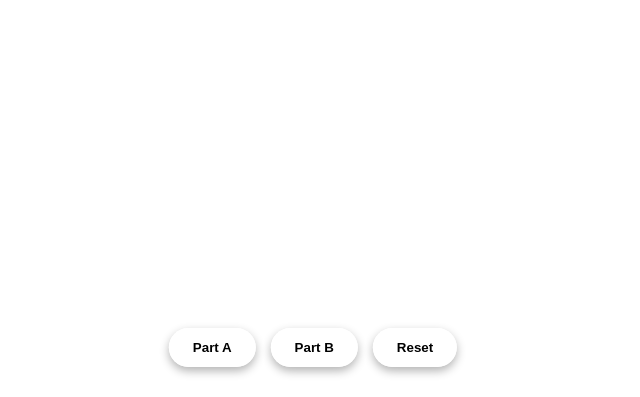
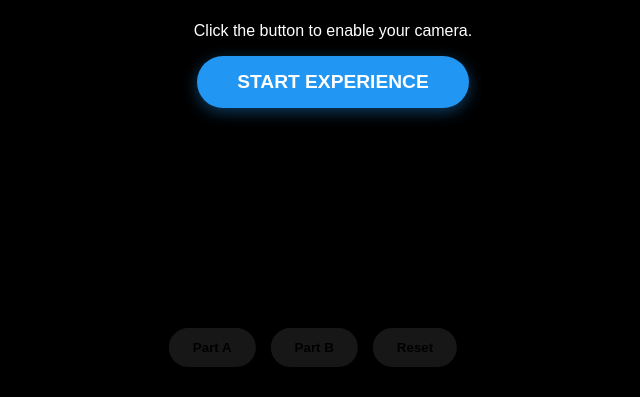
Before and after one commit to wtibbe-boop/my-ar-experience, a plain HTML site: page index.html in a window 1280 px wide. Shown: the part 403-800 px from the top of the page, without its empty margins (327-967 px from the left). Drawn offline with Linux system fonts and the light colour scheme.

Commit message:
Enhance AR experience with start overlay and loader
Added an overlay for starting the AR experience and modified loader behavior.

```diff
--- a/index.html
+++ b/index.html
@@ -8,7 +8,35 @@
     <script src="https://raw.githack.com/AR-js-org/AR.js/master/aframe/build/aframe-ar.js"></script>
 
     <style>
-      body { margin: 0; overflow: hidden; font-family: sans-serif; }
+      body { margin: 0; overflow: hidden; font-family: sans-serif; background-color: #000; }
+
+      /* The Start Overlay */
+      #overlay {
+        position: fixed;
+        top: 0; left: 0; width: 100%; height: 100%;
+        background: rgba(0, 0, 0, 0.9);
+        display: flex;
+        flex-direction: column;
+        justify-content: center;
+        align-items: center;
+        z-index: 2000;
+        color: white;
+        text-align: center;
+        padding: 20px;
+      }
+
+      #start-btn {
+        background: #2196F3;
+        color: white;
+        border: none;
+        padding: 15px 40px;
+        font-size: 1.2rem;
+        font-weight: bold;
+        border-radius: 50px;
+        cursor: pointer;
+        box-shadow: 0 4px 15px rgba(33, 150, 243, 0.4);
+      }
+
       /* UI Overlay for Buttons */
       .controls {
         position: fixed;
@@ -19,7 +47,8 @@
         gap: 15px;
         z-index: 999;
       }
-      button {
+
+      .controls button {
         background: rgba(255, 255, 255, 0.9);
         border: none;
         padding: 12px 24px;
@@ -28,12 +57,13 @@
         box-shadow: 0 4px 10px rgba(0,0,0,0.3);
         cursor: pointer;
       }
-      /* Loading Screen */
+
+      /* Loader */
       #loader {
+        display: none; /* Hidden until Start is clicked */
         position: fixed;
         top: 0; left: 0; width: 100%; height: 100%;
         background: white;
-        display: flex;
         justify-content: center;
         align-items: center;
         z-index: 1000;
@@ -42,7 +72,13 @@
   </head>
 
   <body>
-    <div id="loader"><h2>Loading AR Experience...</h2></div>
+    <div id="overlay">
+      <h1>Ready for AR?</h1>
+      <p>Click the button to enable your camera.</p>
+      <button id="start-btn" onclick="startExperience()">START EXPERIENCE</button>
+    </div>
+
+    <div id="loader"><h2>Initializing Camera...</h2></div>
 
     <div class="controls">
       <button onclick="togglePart('engine')">Part A</button>
@@ -52,7 +88,7 @@
 
     <a-scene
       embedded
-      arjs="sourceType: webcam; debugUIEnabled: false; trackingMethod: best;"
+      arjs="sourceType: webcam; debugUIEnabled: false; trackingMethod: best; videoTexture: true;"
       vr-mode-ui="enabled: false">
 
       <a-assets>
@@ -70,10 +106,24 @@
     </a-scene>
 
     <script>
-      // Hide loader once scene is ready
-      window.addEventListener('load', () => {
-        document.getElementById('loader').style.display = 'none';
-      });
+      function startExperience() {
+        // Remove the overlay
+        document.getElementById('overlay').style.display = 'none';
+
+        // Show the loader briefly while camera initializes
+        document.getElementById('loader').style.display = 'flex';
+
+        // Manually trigger camera access request
+        navigator.mediaDevices.getUserMedia({ video: true })
+          .then(function(stream) {
+            console.log("Camera access granted");
+            document.getElementById('loader').style.display = 'none';
+          })
+          .catch(function(err) {
+            console.error("Camera access denied: ", err);
+            alert("Please allow camera access to use this AR experience.");
+          });
+      }
 
       function togglePart(choice) {
         const a = document.getElementById('partA');
```
